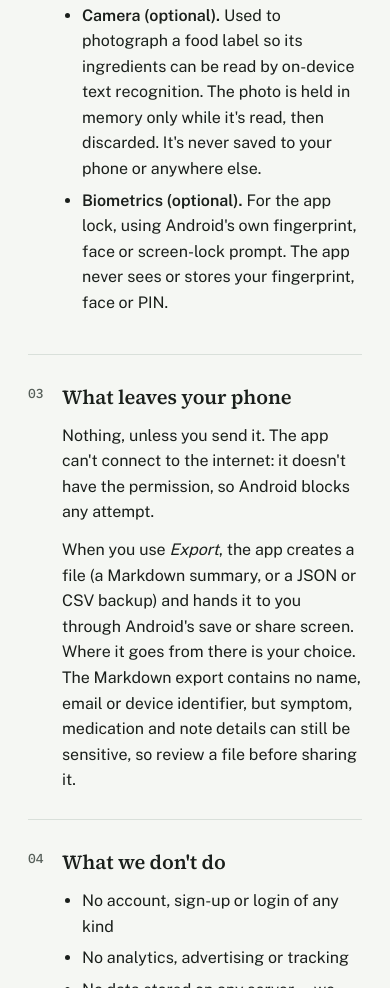
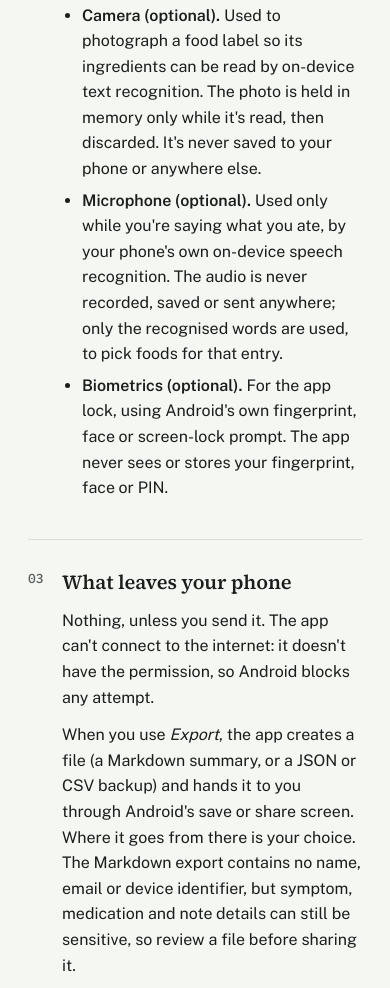
Before and after one commit to WeAreFratello/WeAreFratello.github.io, a plain HTML site: page symptomtracker/privacy-policy.html in a window 390 px wide. Shown: the part 1497-2485 px from the top of the page. Drawn offline with nearby package versions, Linux system fonts and the light colour scheme.

Commit message:
Symptom Tracker policy: add the optional microphone permission
Voice logging of foods uses the phone's on-device speech recognition;
audio is never recorded, saved or sent.

Co-Authored-By: Claude Opus 5.5 <noreply@anthropic.com>

```diff
--- a/symptomtracker/privacy-policy.html
+++ b/symptomtracker/privacy-policy.html
@@ -213,6 +213,7 @@
         <li><strong>Health Connect (read only): sleep, exercise, weight, heart-rate variability, mindfulness sessions.</strong> Read from other apps that have recorded them, so they can sit alongside what you log. The app never writes to or deletes anything in Health Connect, and only reads while it's open.</li>
         <li><strong>Usage access (optional).</strong> Used only to read when your screen turned on and off overnight, to estimate sleep on nights Health Connect has none. It never reads which apps you use. Only the estimated sleep time is stored.</li>
         <li><strong>Camera (optional).</strong> Used to photograph a food label so its ingredients can be read by on-device text recognition. The photo is held in memory only while it's read, then discarded. It's never saved to your phone or anywhere else.</li>
+        <li><strong>Microphone (optional).</strong> Used only while you're saying what you ate, by your phone's own on-device speech recognition. The audio is never recorded, saved or sent anywhere; only the recognised words are used, to pick foods for that entry.</li>
         <li><strong>Biometrics (optional).</strong> For the app lock, using Android's own fingerprint, face or screen-lock prompt. The app never sees or stores your fingerprint, face or PIN.</li>
       </ul>
     </div>
```
